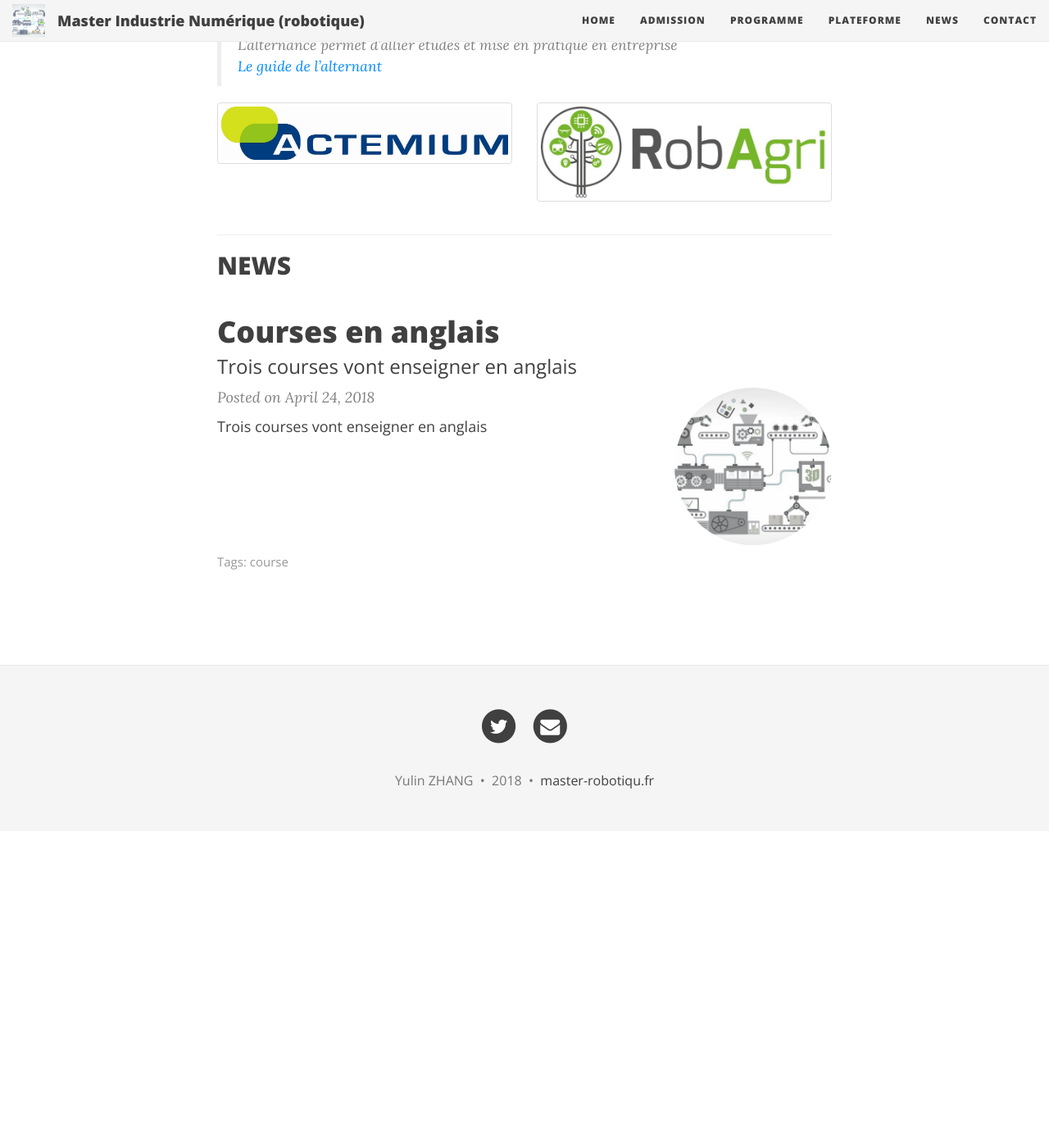
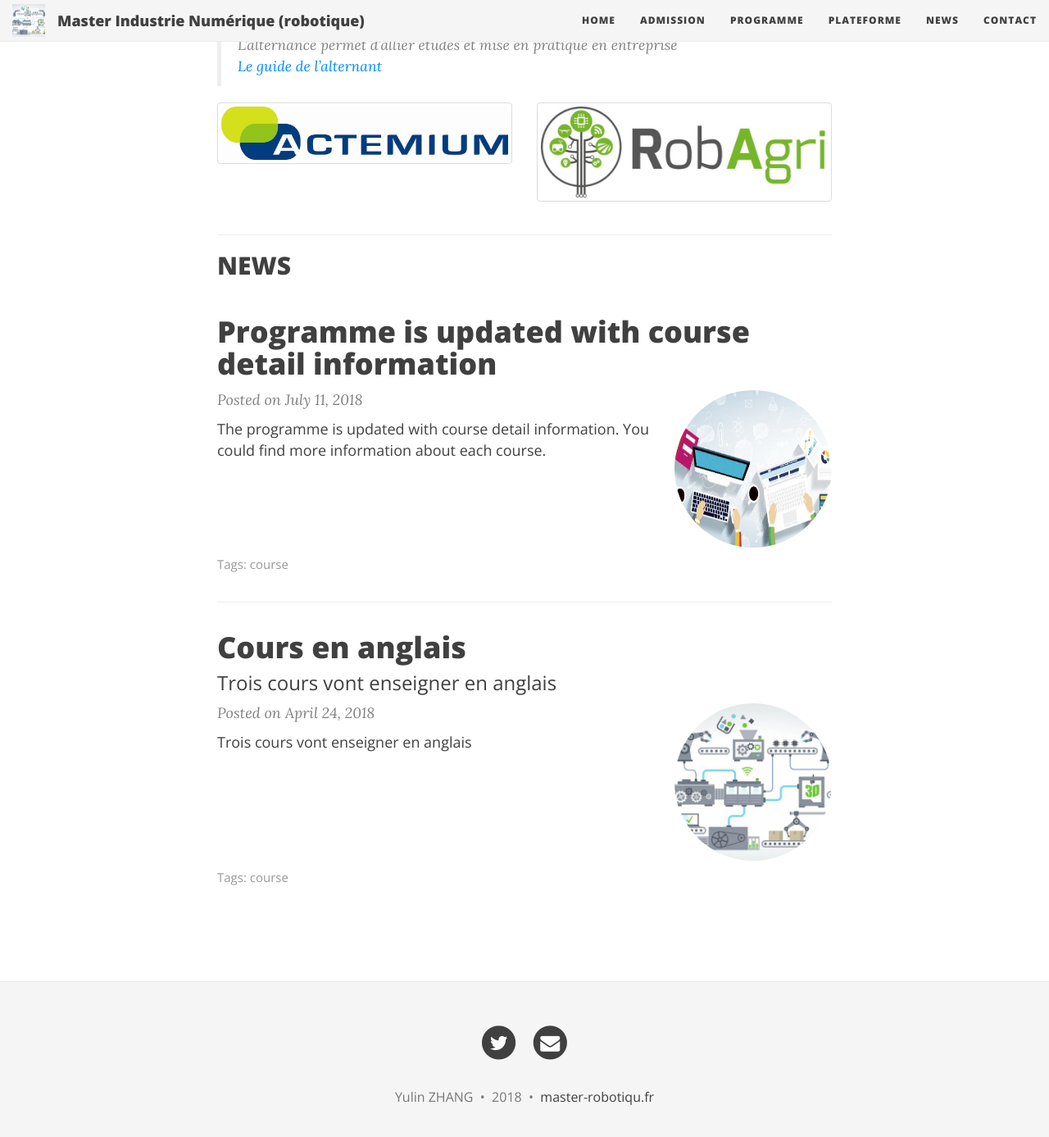
Before and after one commit to robotics-insset/robotics-insset.github.io, a Jekyll site: the page built from index.md, in a window 1280 px wide and 1400 px high, scrolled down 1852 px. Shown: the top 1387 px of the window at 82% size. Built offline with Jekyll 4.4.1, drawn with Linux system fonts in a browser that asks for light colours; nearby versions of some CDN libraries; comment, search, counter and statistics services are not loaded; before the commit the page ends 2866 px from its top, so only the background shows below that.

Commit message:
news 2018-07-11

```diff
--- a/_posts/2018-04-24-course-anglais.md
+++ b/_posts/2018-04-24-course-anglais.md
@@ -1,9 +1,9 @@
 ---
 layout: post
-title: Courses en anglais
-subtitle: Trois courses vont enseigner en anglais
+title: Cours en anglais
+subtitle: Trois cours vont enseigner en anglais
 image: /img/icon.jpg
 tags: [course]
 ---
 
-Trois courses vont enseigner en anglais
+Trois cours vont enseigner en anglais
--- /dev/null
+++ b/_posts/2018-07-11-programme-updated.md
@@ -0,0 +1,9 @@
+---
+layout: post
+title: Programme is updated with course detail information
+# subtitle: Trois cours vont enseigner en anglais
+image: /img/courseProgram.jpg
+tags: [course]
+---
+
+The programme is updated with course detail information. You could find more information about each course.
--- a/css/main.css
+++ b/css/main.css
@@ -345,7 +345,7 @@ footer .theme-by {
   height: 192px;
   width: 192px;
   margin-top: -35px;
-  filter: grayscale(90%);
+  filter: grayscale(30%);
 }
 .post-image:hover {
   filter: grayscale(0%);
```
Also changed, not shown: img/courseProgram.jpg (added).
